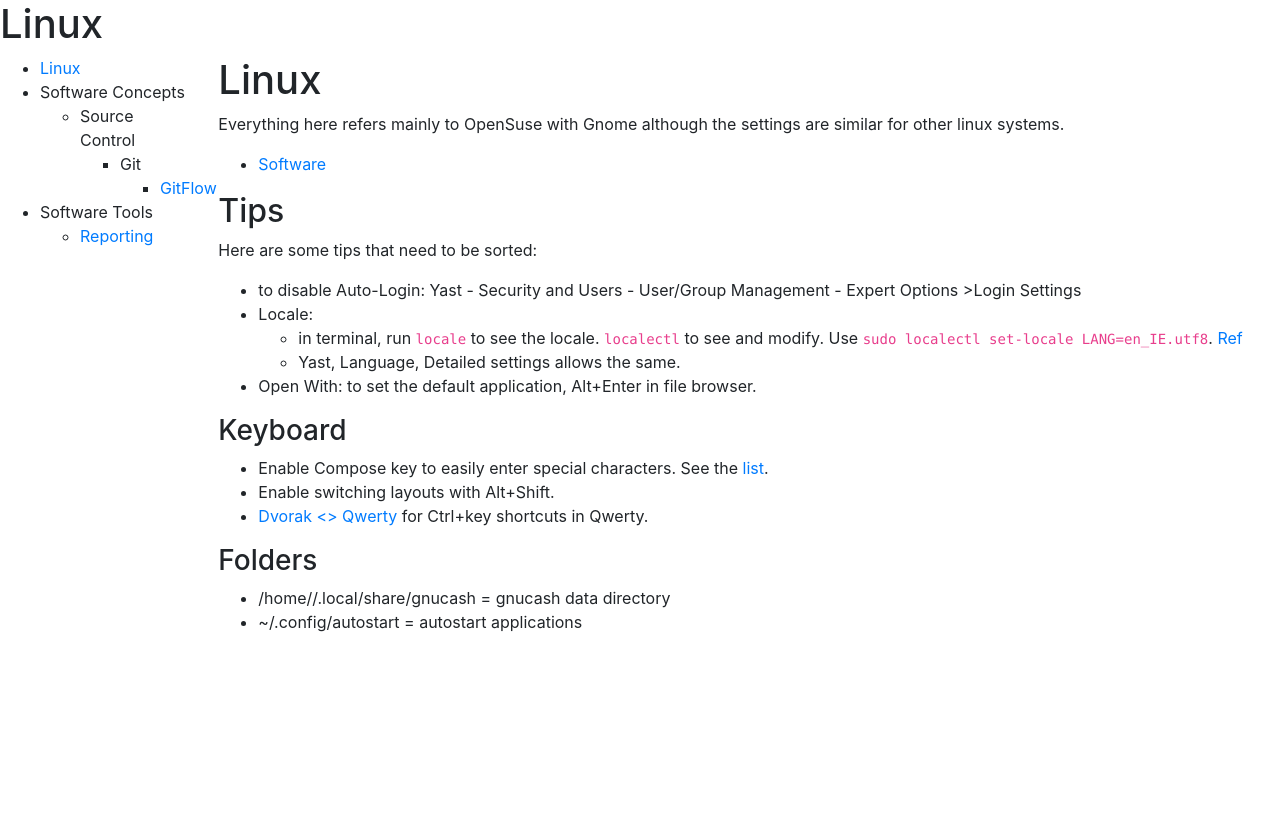
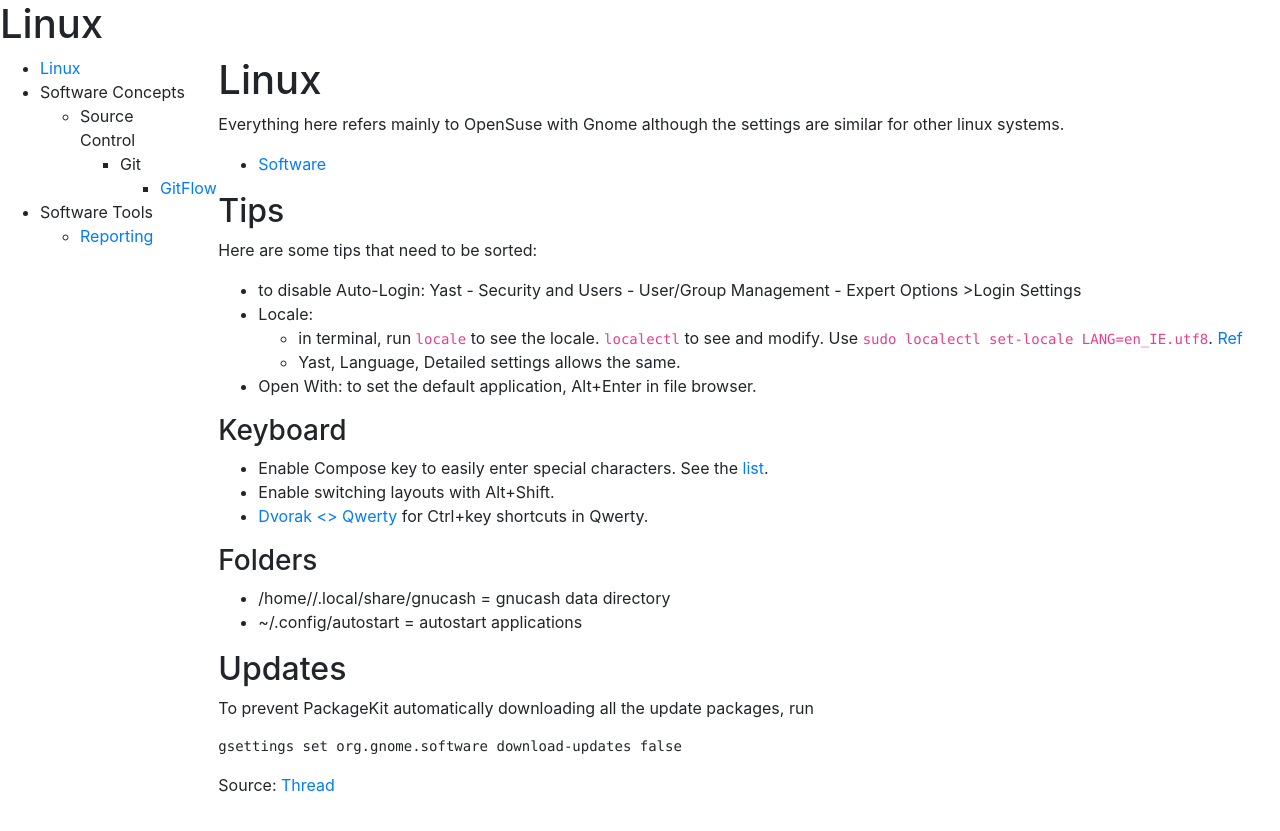
Before and after one commit to MisterY/it-knowledge-base-site, a Jekyll site: the page built from linux/linux.md, in a window 1280 px wide. Shown: the top 831 px of the page. Built offline with Jekyll 4.4.1, drawn with Linux system fonts in a browser that asks for light colours; nearby versions of some CDN libraries; our own code applies the rules of GitHub Pages for plain Markdown files.

Commit message:
link to gsetting for disabling online update?

````diff
--- a/linux/linux.md
+++ b/linux/linux.md
@@ -24,3 +24,11 @@
 
 - /home/<user>/.local/share/gnucash = gnucash data directory
 - ~/.config/autostart  = autostart applications
+
+## Updates
+
+To prevent PackageKit automatically downloading all the update packages, run
+```
+gsettings set org.gnome.software download-updates false
+```
+Source: [Thread](https://forums.opensuse.org/showthread.php/530069-Tumbleweed-waiting-for-shared-lock-on-var-lib-rpm-Packages)
````
